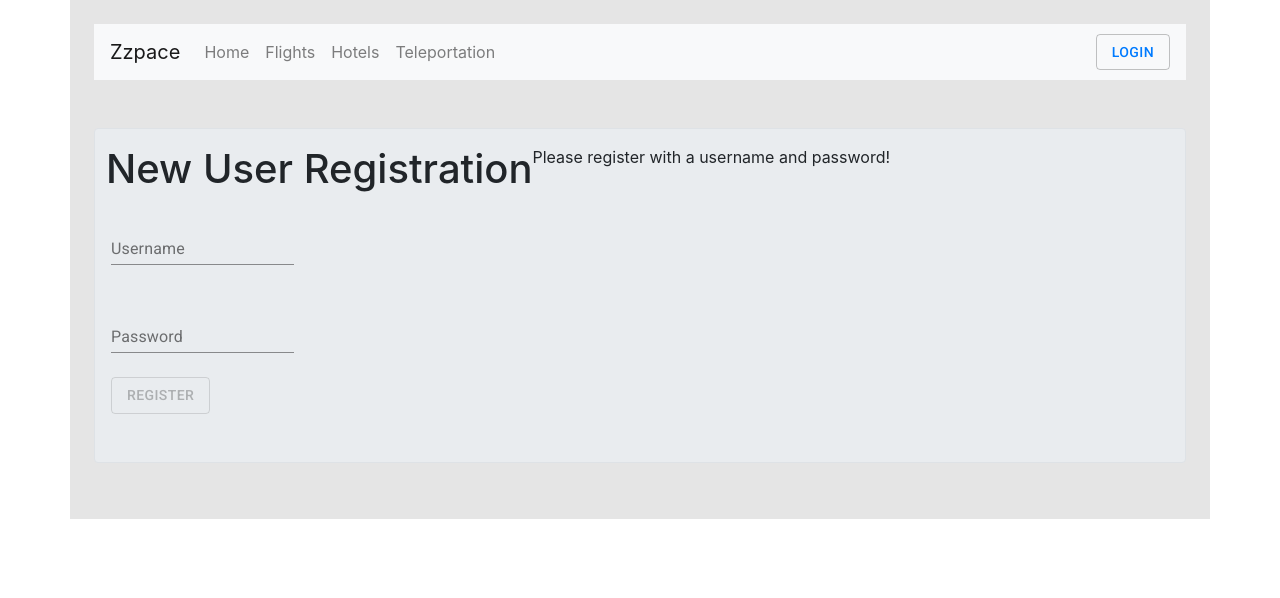
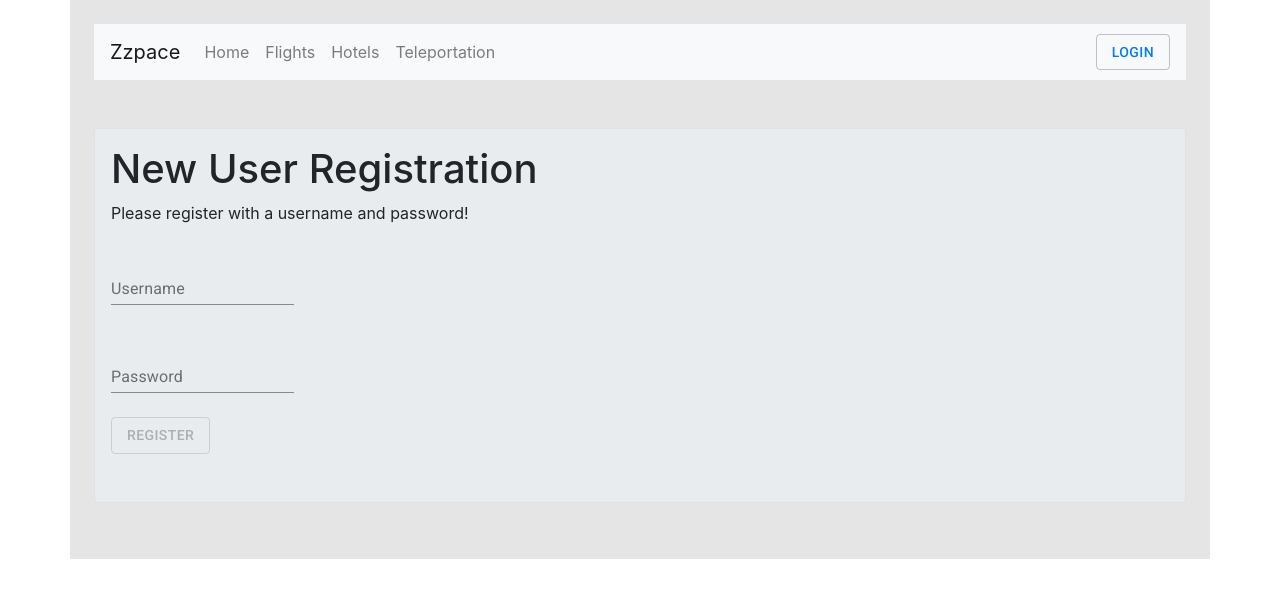
Before and after one commit to chrisjstephens/Zzpace-React, a React (Create React App) app: page /projects/Zzpace-React/register in a window 1280 px wide. Shown: the top 598 px of the page. Built offline with nearby package versions, Linux system fonts and the light colour scheme.

Commit message:
May 04 - Minor bug fix

```diff
--- a/src/components/Register.react.js
+++ b/src/components/Register.react.js
@@ -53,7 +53,7 @@ export default class Register extends React.Component {
     return (
     <div>
         <form noValidate onSubmit={this.submitForm.bind(this)} autoComplete="off">
-            <div className="form-row">
+            <div>
                 <h1>New User Registration</h1>
                 <p>Please register with a username and password!</p>
             </div>
```
